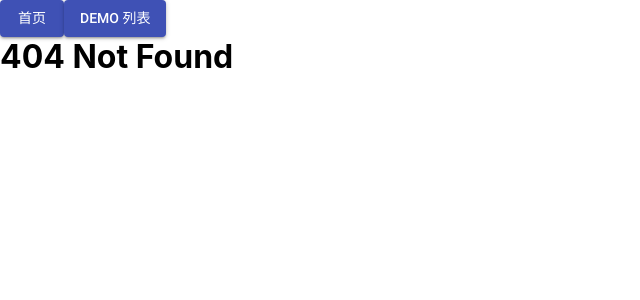
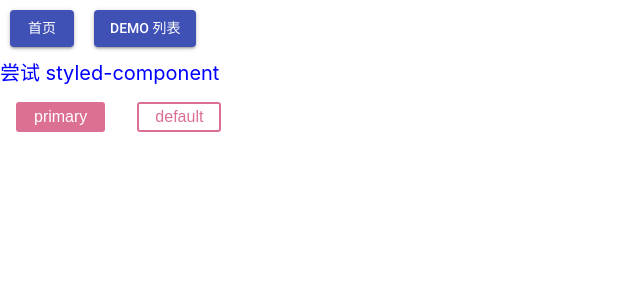
Before and after one commit to learn-frame/learn-react, a React app: page /css-in-js in a window 1280 px wide. Before the commit this address had no page. Shown: the top 300 px of the page, without its empty margins (0-640 px from the left). Built offline with nearby package versions, Linux system fonts and the light colour scheme.

Commit message:
fix: Fix vulnerable dependencies

```diff
--- a/package.json
+++ b/package.json
@@ -70,6 +70,8 @@
     "sass-loader": "7.1.0",
     "semver": "6.0.0",
     "style-loader": "0.23.1",
+    "styled-components": "^4.3.2",
+    "stylelint": "^10.1.0",
     "terser-webpack-plugin": "1.2.3",
     "tslint": "^5.16.0",
     "typescript": "^3.4.5",
@@ -155,6 +157,7 @@
     "@types/lodash": "^4.14.126",
     "@types/react-redux": "^7.0.9",
     "@types/react-router-dom": "^4.3.3",
+    "@types/styled-components": "^4.1.16",
     "redux-devtools": "^3.5.0",
     "redux-logger": "^3.0.6"
   }
--- a/src/App.tsx
+++ b/src/App.tsx
@@ -19,6 +19,7 @@
 import ButtonPage from './containers/ButtonPage';
 import DynimaicRoute from './containers/DynimicRoute';
 import DemoEntrance from './containers/DemoEntrance';
+import CSSInJS from './containers/CSSInJS';
 
 import NotFound from './containers/NotFound';
 
@@ -73,6 +74,7 @@
             <Route path='/props-state' component={PropsState} />
             <Route path='/p/:id' component={DynimaicRoute} />
             <Route path='/demo' component={DemoEntrance} />
+            <Route path='/css-in-js' component={CSSInJS} />
             <Route component={NotFound} />
           </Switch>
         </div>
--- /dev/null
+++ b/src/containers/CSSInJS.tsx
@@ -0,0 +1,44 @@
+import React from 'react';
+import styled from 'styled-components';
+
+const P = styled.p`
+  font-size: 20px;
+  color: blue;
+`;
+
+interface ICSSInJSProps {
+  primary?: boolean;
+}
+
+class CSSInJS extends React.Component<ICSSInJSProps, {}> {
+  constructor(props: ICSSInJSProps) {
+    super(props);
+    this.state = {};
+  }
+
+  public render() {
+    const Button = styled.button`
+      background: ${(props: ICSSInJSProps) =>
+        props.primary ? 'palevioletred' : 'white'};
+      color: ${(props: ICSSInJSProps) =>
+        props.primary ? 'white' : 'palevioletred'};
+
+      font-size: 1em;
+      margin: 1em;
+      padding: 0.25em 1em;
+      border: 2px solid palevioletred;
+      border-radius: 3px;
+      outline: none;
+      cursor: pointer;
+    `;
+    return (
+      <div>
+        <P>尝试 styled-component</P>
+        <Button primary>primary</Button>
+        <Button>default</Button>
+      </div>
+    );
+  }
+}
+
+export default CSSInJS;
--- a/src/containers/DemoEntrance.tsx
+++ b/src/containers/DemoEntrance.tsx
@@ -56,6 +56,11 @@
             动态路由 - 文章2
           </Button>
         </Link>
+        <Link to='/css-in-js'>
+          <Button variant='outlined' color='secondary'>
+            CSS IN JS
+          </Button>
+        </Link>
         <Link to='/not-found-path'>
           <Button variant='contained' color='secondary'>
             我是一个不存在的路由
--- a/src/index.css
+++ b/src/index.css
@@ -19,6 +19,8 @@
 }
 
 a {
+  display: inline-block;
+  margin: 10px;
   font-size: 14px;
   color: #fafafa;
   text-decoration: none;
```
Also changed, not shown: src/stores/action.js (added, +9 -0 lines), src/stores/reducer.js (added), 1 other file (tests, documents, lock files or other folders).
